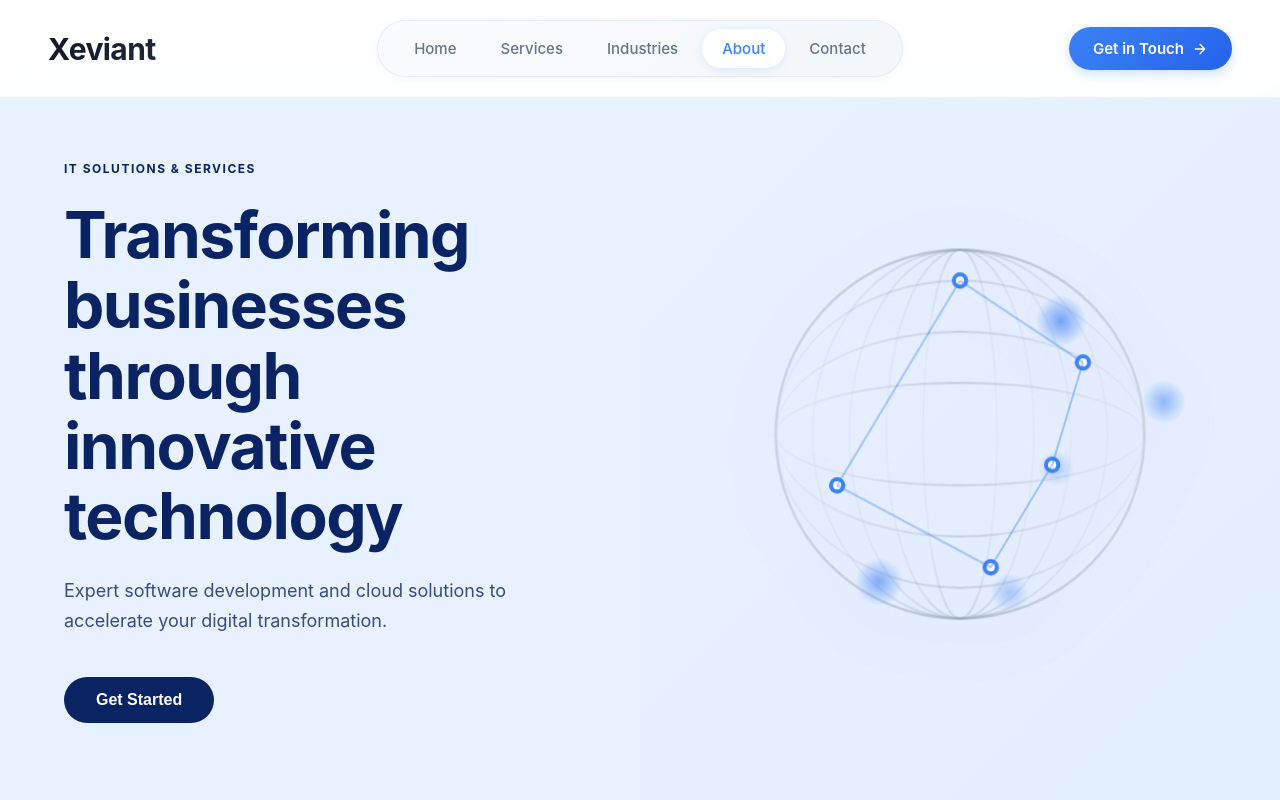
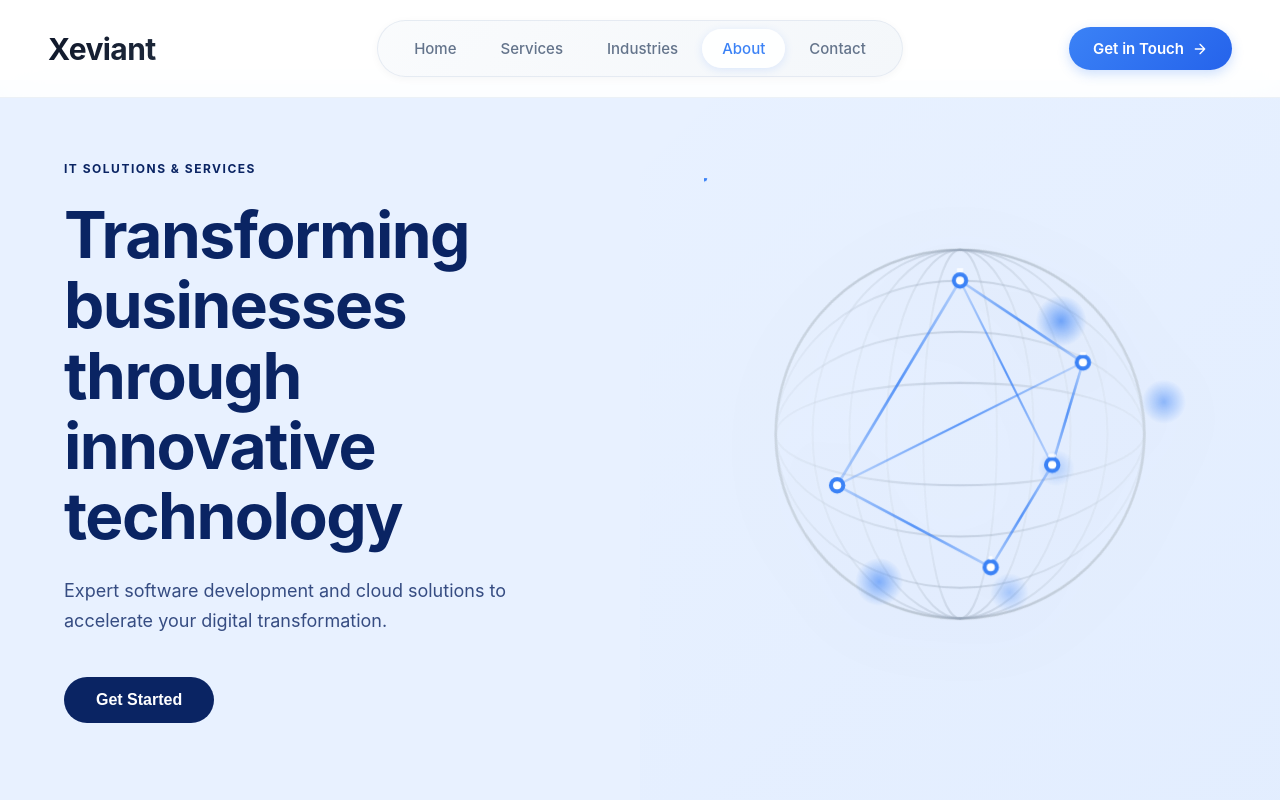
Before and after one commit to singhankit10/Corporate-Website, a React (Vite) app: page / in a window 1280 px wide. Shown: the top 800 px of the page. Built offline with nearby package versions, Linux system fonts and the light colour scheme.

Commit message:
Homepage updated

```diff
--- a/src/pages/Home.jsx
+++ b/src/pages/Home.jsx
@@ -35,6 +35,19 @@ const Home = () => {
                   <stop offset="0%" stopColor="#3b82f6" stopOpacity="1"/>
                   <stop offset="100%" stopColor="#3b82f6" stopOpacity="0"/>
                 </radialGradient>
+
+                {/* Animated gradient for connection lines */}
+                <linearGradient id="connectionGradient" x1="0%" y1="0%" x2="100%" y2="0%">
+                  <stop offset="0%" stopColor="#3b82f6" stopOpacity="0.1">
+                    <animate attributeName="offset" values="0;1;0" dur="3s" repeatCount="indefinite"/>
+                  </stop>
+                  <stop offset="50%" stopColor="#3b82f6" stopOpacity="0.8">
+                    <animate attributeName="offset" values="0.5;1;0.5" dur="3s" repeatCount="indefinite"/>
+                  </stop>
+                  <stop offset="100%" stopColor="#3b82f6" stopOpacity="0.1">
+                    <animate attributeName="offset" values="1;1;1" dur="3s" repeatCount="indefinite"/>
+                  </stop>
+                </linearGradient>
               </defs>
 
               {/* Main Globe Circle */}
@@ -63,48 +76,122 @@ const Home = () => {
               {/* Center equator line */}
               <line x1="70" y1="250" x2="430" y2="250" stroke="url(#lineGradient)" strokeWidth="2" opacity="0.7"/>
 
-              {/* Connection Points with Pulse */}
-              {/* Point 1 - Top */}
+              {/* Connection Lines - Network Paths with Flow */}
+              <g className="network-connections">
+                {/* Line 1: North America to Europe */}
+                <line x1="250" y1="100" x2="370" y2="180" stroke="#3b82f6" strokeWidth="2.5" opacity="0.2" className="connection-base"/>
+                <line x1="250" y1="100" x2="370" y2="180" stroke="url(#connectionGradient)" strokeWidth="2.5" className="connection-line line-1"/>
+
+                {/* Line 2: Europe to Asia */}
+                <line x1="370" y1="180" x2="340" y2="280" stroke="#3b82f6" strokeWidth="2.5" opacity="0.2" className="connection-base"/>
+                <line x1="370" y1="180" x2="340" y2="280" stroke="url(#connectionGradient)" strokeWidth="2.5" className="connection-line line-2"/>
+
+                {/* Line 3: Asia to South America */}
+                <line x1="340" y1="280" x2="280" y2="380" stroke="#3b82f6" strokeWidth="2.5" opacity="0.2" className="connection-base"/>
+                <line x1="340" y1="280" x2="280" y2="380" stroke="url(#connectionGradient)" strokeWidth="2.5" className="connection-line line-3"/>
+
+                {/* Line 4: South America to Africa */}
+                <line x1="280" y1="380" x2="130" y2="300" stroke="#3b82f6" strokeWidth="2.5" opacity="0.2" className="connection-base"/>
+                <line x1="280" y1="380" x2="130" y2="300" stroke="url(#connectionGradient)" strokeWidth="2.5" className="connection-line line-4"/>
+
+                {/* Line 5: Africa to North America */}
+                <line x1="130" y1="300" x2="250" y2="100" stroke="#3b82f6" strokeWidth="2.5" opacity="0.2" className="connection-base"/>
+                <line x1="130" y1="300" x2="250" y2="100" stroke="url(#connectionGradient)" strokeWidth="2.5" className="connection-line line-5"/>
+
+                {/* Additional cross connections for mesh network */}
+                <line x1="250" y1="100" x2="340" y2="280" stroke="#3b82f6" strokeWidth="2" opacity="0.15" className="connection-base"/>
+                <line x1="250" y1="100" x2="340" y2="280" stroke="url(#connectionGradient)" strokeWidth="2" className="connection-line line-6"/>
+
+                <line x1="370" y1="180" x2="130" y2="300" stroke="#3b82f6" strokeWidth="2" opacity="0.15" className="connection-base"/>
+                <line x1="370" y1="180" x2="130" y2="300" stroke="url(#connectionGradient)" strokeWidth="2" className="connection-line line-7"/>
+              </g>
+
+              {/* Data Packets traveling along connections */}
+              <g className="data-packets">
+                {/* Packet 1 */}
+                <circle r="3" fill="#3b82f6" className="data-packet packet-1">
+                  <animateMotion dur="4s" repeatCount="indefinite">
+                    <mpath href="#path1"/>
+                  </animateMotion>
+                </circle>
+
+                {/* Packet 2 */}
+                <circle r="3" fill="#3b82f6" className="data-packet packet-2">
+                  <animateMotion dur="3.5s" repeatCount="indefinite">
+                    <mpath href="#path2"/>
+                  </animateMotion>
+                </circle>
+
+                {/* Packet 3 */}
+                <circle r="3" fill="#3b82f6" className="data-packet packet-3">
+                  <animateMotion dur="4.5s" repeatCount="indefinite">
+                    <mpath href="#path3"/>
+                  </animateMotion>
+                </circle>
+              </g>
+
+              {/* Hidden paths for animation */}
+              <defs>
+                <path id="path1" d="M 250,100 L 370,180 L 340,280" fill="none"/>
+                <path id="path2" d="M 340,280 L 280,380 L 130,300" fill="none"/>
+                <path id="path3" d="M 130,300 L 250,100 L 370,180" fill="none"/>
+              </defs>
+
+              {/* Connection Points - Global Tech Hubs */}
+              {/* Point 1 - North America (Top) */}
               <g className="connection-point point-1">
                 <circle cx="250" cy="100" r="18" fill="url(#pointGlow)" opacity="0.3" className="point-glow"/>
                 <circle cx="250" cy="100" r="8" fill="#3b82f6" className="point-dot"/>
                 <circle cx="250" cy="100" r="4" fill="#ffffff"/>
+                {/* Mini tech icon */}
+                <g transform="translate(250, 100)">
+                  <path d="M -3,-8 L 3,-8 L 3,-12 L -3,-12 Z" fill="#ffffff" opacity="0.8"/>
+                </g>
               </g>
 
-              {/* Point 2 - Top Right */}
+              {/* Point 2 - Europe (Top Right) */}
               <g className="connection-point point-2">
                 <circle cx="370" cy="180" r="18" fill="url(#pointGlow)" opacity="0.3" className="point-glow"/>
                 <circle cx="370" cy="180" r="8" fill="#3b82f6" className="point-dot"/>
                 <circle cx="370" cy="180" r="4" fill="#ffffff"/>
+                {/* Mini server icon */}
+                <g transform="translate(370, 180)">
+                  <rect x="-3" y="-10" width="6" height="3" rx="1" fill="#ffffff" opacity="0.8"/>
+                </g>
               </g>
 
-              {/* Point 3 - Right */}
+              {/* Point 3 - Asia (Right) */}
               <g className="connection-point point-3">
                 <circle cx="340" cy="280" r="18" fill="url(#pointGlow)" opacity="0.3" className="point-glow"/>
                 <circle cx="340" cy="280" r="8" fill="#3b82f6" className="point-dot"/>
                 <circle cx="340" cy="280" r="4" fill="#ffffff"/>
+                {/* Mini cloud icon */}
+                <g transform="translate(340, 280)">
+                  <ellipse cx="0" cy="-9" rx="4" ry="2" fill="#ffffff" opacity="0.8"/>
+                </g>
               </g>
 
-              {/* Point 4 - Bottom */}
+              {/* Point 4 - South America (Bottom) */}
               <g className="connection-point point-4">
                 <circle cx="280" cy="380" r="18" fill="url(#pointGlow)" opacity="0.3" className="point-glow"/>
                 <circle cx="280" cy="380" r="8" fill="#3b82f6" className="point-dot"/>
                 <circle cx="280" cy="380" r="4" fill="#ffffff"/>
+                {/* Mini data icon */}
+                <g transform="translate(280, 380)">
+                  <circle cx="0" cy="-9" r="2" fill="#ffffff" opacity="0.8"/>
+                </g>
               </g>
 
-              {/* Point 5 - Left */}
+              {/* Point 5 - Africa (Left) */}
               <g className="connection-point point-5">
                 <circle cx="130" cy="300" r="18" fill="url(#pointGlow)" opacity="0.3" className="point-glow"/>
                 <circle cx="130" cy="300" r="8" fill="#3b82f6" className="point-dot"/>
                 <circle cx="130" cy="300" r="4" fill="#ffffff"/>
+                {/* Mini network icon */}
+                <g transform="translate(130, 300)">
+                  <line x1="-3" y1="-9" x2="3" y2="-9" stroke="#ffffff" strokeWidth="1" opacity="0.8"/>
+                </g>
               </g>
-
-              {/* Connection Lines */}
-              <line x1="250" y1="100" x2="370" y2="180" stroke="#3b82f6" strokeWidth="2" opacity="0.4" className="connection-line line-1"/>
-              <line x1="370" y1="180" x2="340" y2="280" stroke="#3b82f6" strokeWidth="2" opacity="0.4" className="connection-line line-2"/>
-              <line x1="340" y1="280" x2="280" y2="380" stroke="#3b82f6" strokeWidth="2" opacity="0.4" className="connection-line line-3"/>
-              <line x1="280" y1="380" x2="130" y2="300" stroke="#3b82f6" strokeWidth="2" opacity="0.4" className="connection-line line-4"/>
-              <line x1="130" y1="300" x2="250" y2="100" stroke="#3b82f6" strokeWidth="2" opacity="0.4" className="connection-line line-5"/>
             </svg>
           </div>
         </div>
```
